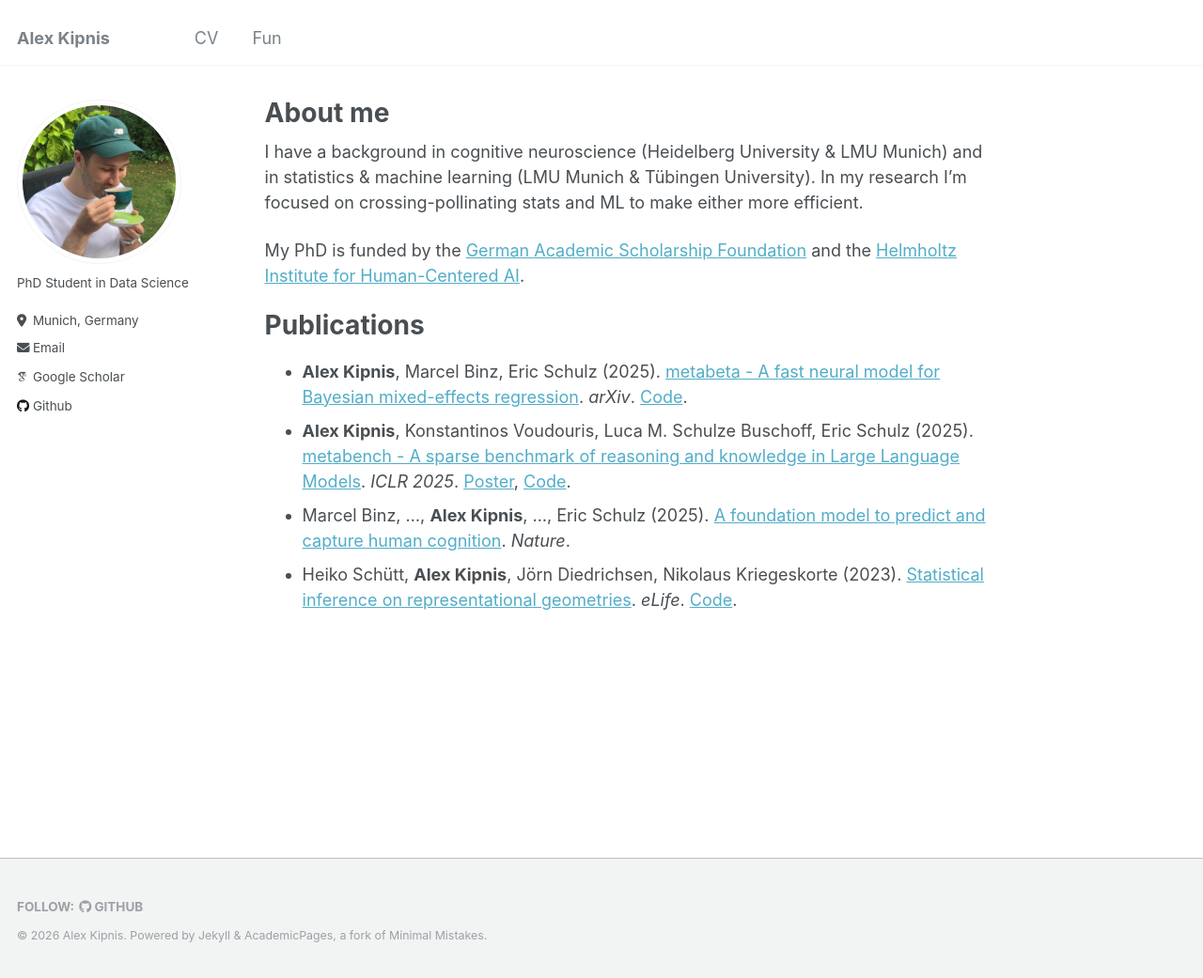
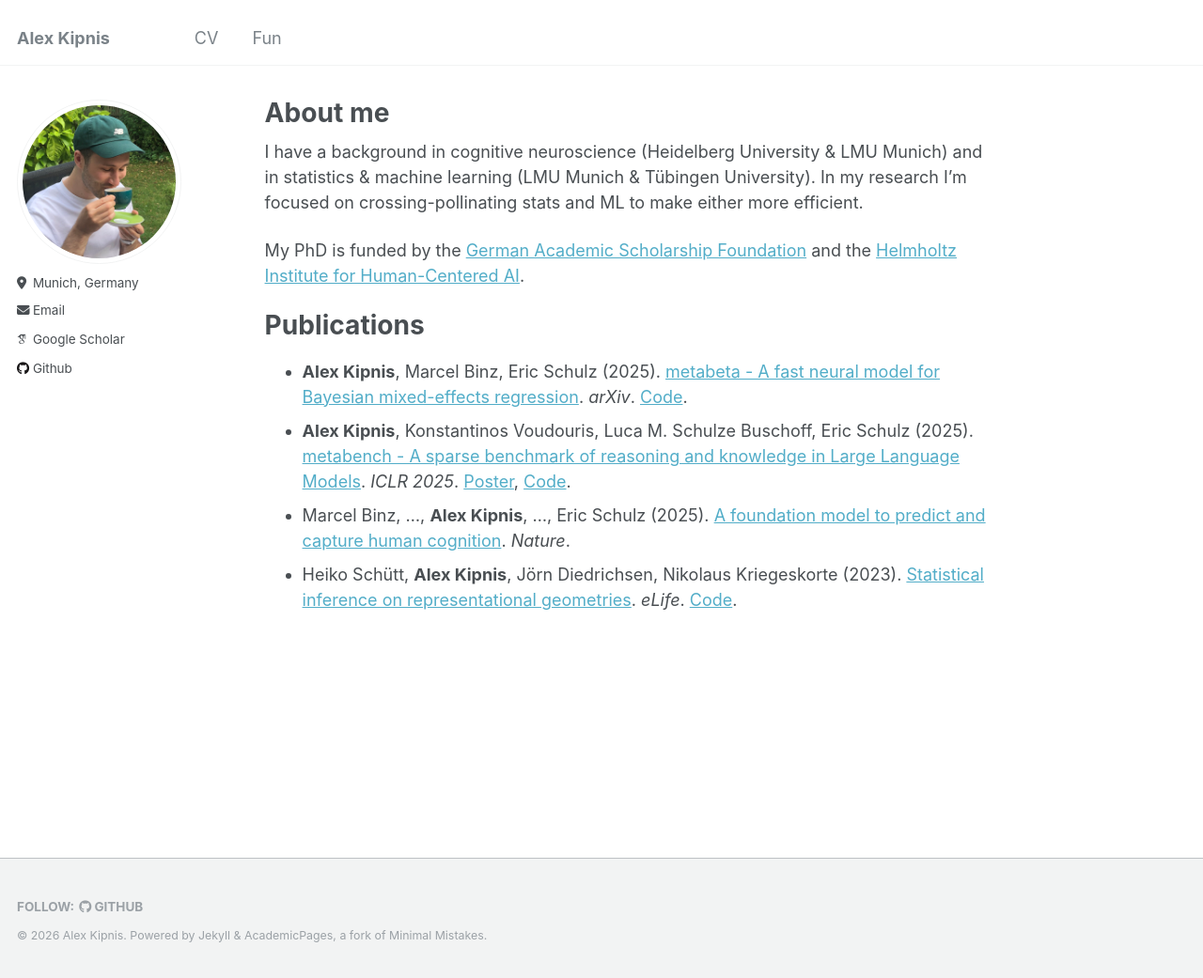
Before and after one commit to adkipnis/adkipnis.github.io, a Jekyll site: the page built from _pages/about.md, in a window 1280 px wide and 1041 px high. Shown: the whole window at 94% size. Built offline with Jekyll 4.4.1, drawn with Linux system fonts in a browser that asks for light colours; some web fonts are replaced.

Commit message:
Update _config.yml

```diff
--- a/_config.yml
+++ b/_config.yml
@@ -24,7 +24,7 @@
   avatar           : "me.jpeg"
   name             : # name
   pronouns         : # example: "she/her"
-  bio              : "PhD Student in Data Science"
+  bio              : #"PhD Student in Data Science"
   location         : "Munich, Germany" # location
   employer         : # location
   uri              : # url
```
